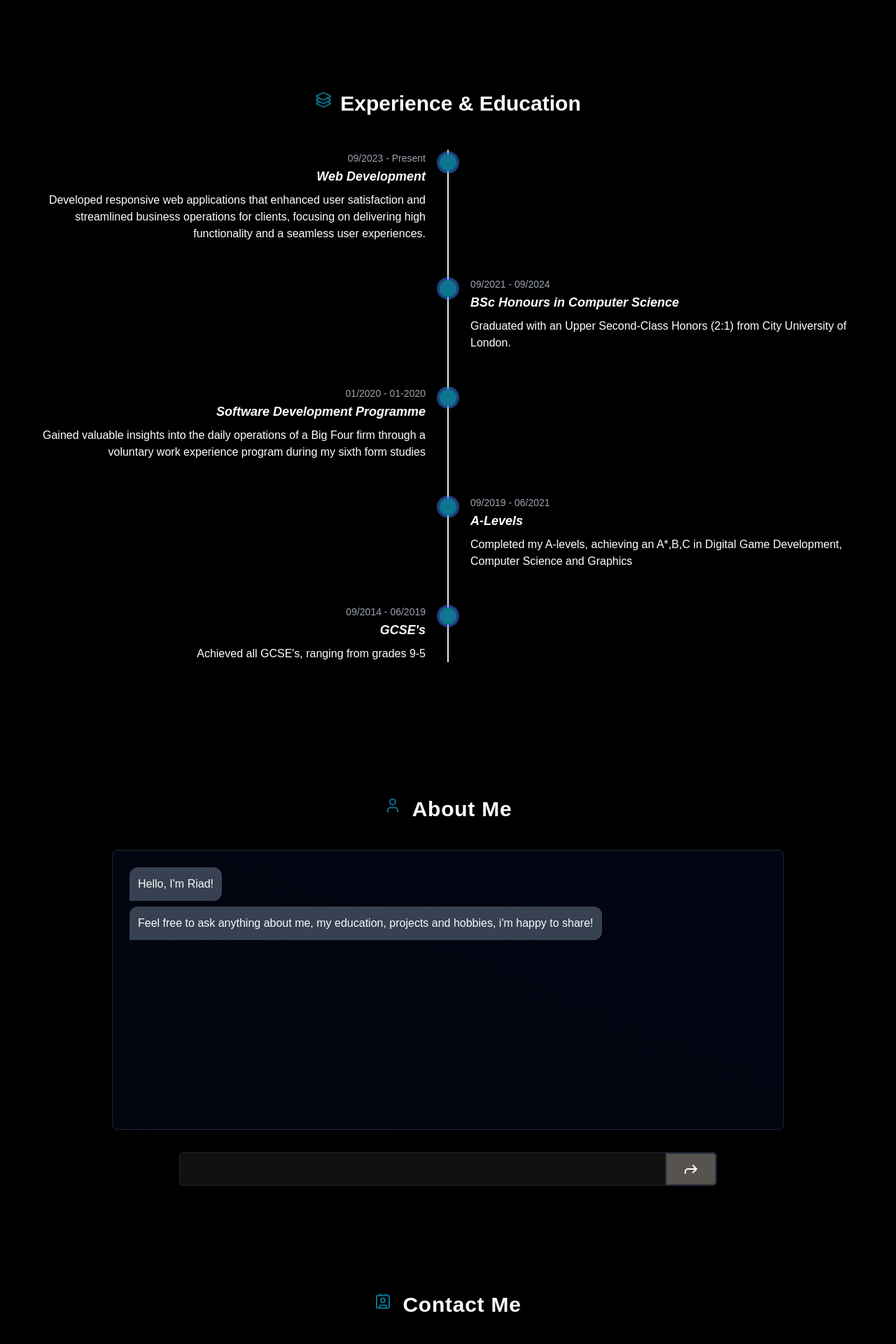
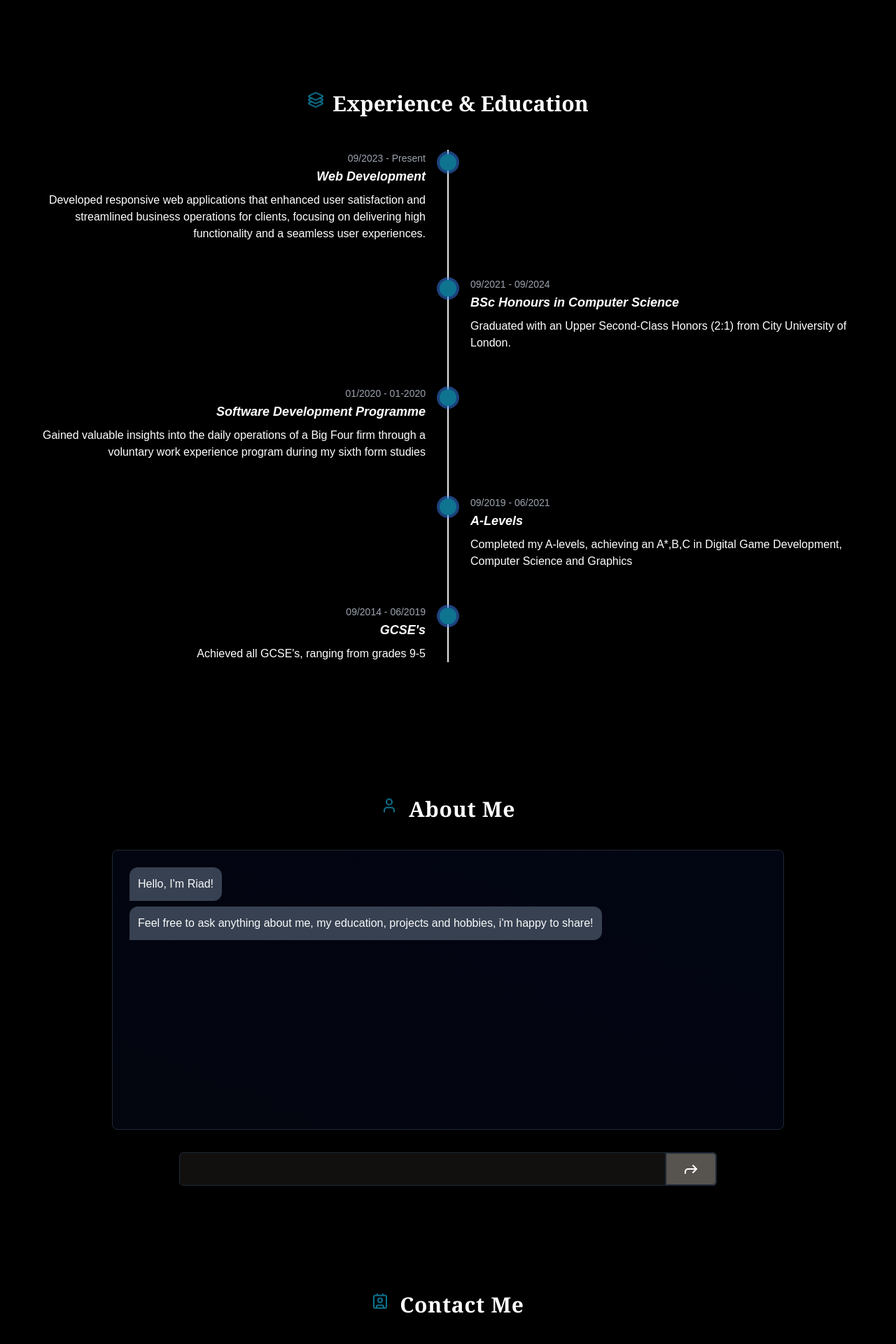
Before and after one commit to riad-mammadov/Portfolio, a Next.js app: page / in a window 1280 px wide. Shown: the part 1500-3420 px from the top of the page at 70% size. Built offline with nearby package versions, Linux system fonts and the light colour scheme.

Commit message:
change font

```diff
--- a/components/Section/Contact/ContactForm.jsx
+++ b/components/Section/Contact/ContactForm.jsx
@@ -52,7 +52,7 @@ const ContactForm = () => {
     <div className=" pt-20 p-8 sm:p-6">
       <span className="flex items-center justify-center gap-4 mb-10 z-10 ">
         <Contact className="animate-bounce text-cyan-700" />
-        <h1 className="text-center text-xl tracking-wide sm:text-3xl text-white font-semibold">
+        <h1 className="text-center text-xl font-serif tracking-wide sm:text-3xl text-white font-semibold">
           Contact Me
         </h1>
       </span>
--- a/components/Section/chatbot/Chat.jsx
+++ b/components/Section/chatbot/Chat.jsx
@@ -69,7 +69,7 @@ function Chat() {
     <>
       <span className="flex items-center justify-center gap-4 mb-10 z-10 ">
         <User className="animate-bounce text-cyan-700" />
-        <h1 className="text-center text-xl tracking-wide sm:text-3xl text-white font-semibold">
+        <h1 className="text-center font-serif text-xl tracking-wide sm:text-3xl text-white font-semibold">
           About Me
         </h1>
       </span>
--- a/components/Section/project/ProjectSection.jsx
+++ b/components/Section/project/ProjectSection.jsx
@@ -81,7 +81,7 @@ function ProjectSection() {
                 <span>
                   <FolderOpenDot className="animate-bounce text-cyan-700" />
                 </span>
-                <motion.h1 className="text-center text-xl tracking-wide sm:text-3xl text-white font-semibold">
+                <motion.h1 className="text-center font-serif text-xl tracking-wide sm:text-3xl text-white font-semibold">
                   Projects
                 </motion.h1>
               </motion.span>
--- a/components/Section/timeline/Timeline.jsx
+++ b/components/Section/timeline/Timeline.jsx
@@ -79,7 +79,7 @@ export default function Timeline() {
             <path d="M6.08 9.5l-3.5 1.6a1 1 0 0 0 0 1.81l8.6 3.91a2 2 0 0 0 1.65 0l8.58-3.9a1 1 0 0 0 0-1.83l-3.5-1.59" />
             <path d="M6.08 14.5l-3.5 1.6a1 1 0 0 0 0 1.81l8.6 3.91a2 2 0 0 0 1.65 0l8.58-3.9a1 1 0 0 0 0-1.83l-3.5-1.59" />
           </svg>
-          <p className="text-white">Experience & Education</p>
+          <p className="text-white font-serif">Experience & Education</p>
         </motion.h2>
         <div className="relative">
           <div className="absolute left-0 sm:left-1/2 top-0 h-full w-0.5 sm:-translate-x-1/2 bg-gray-200" />
```
